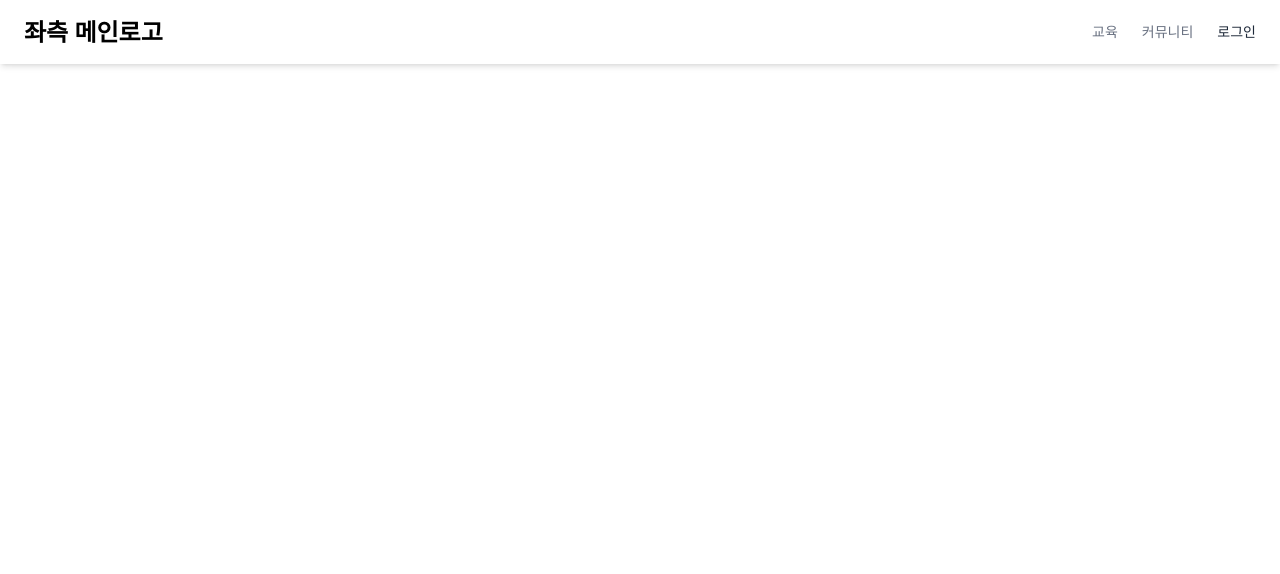
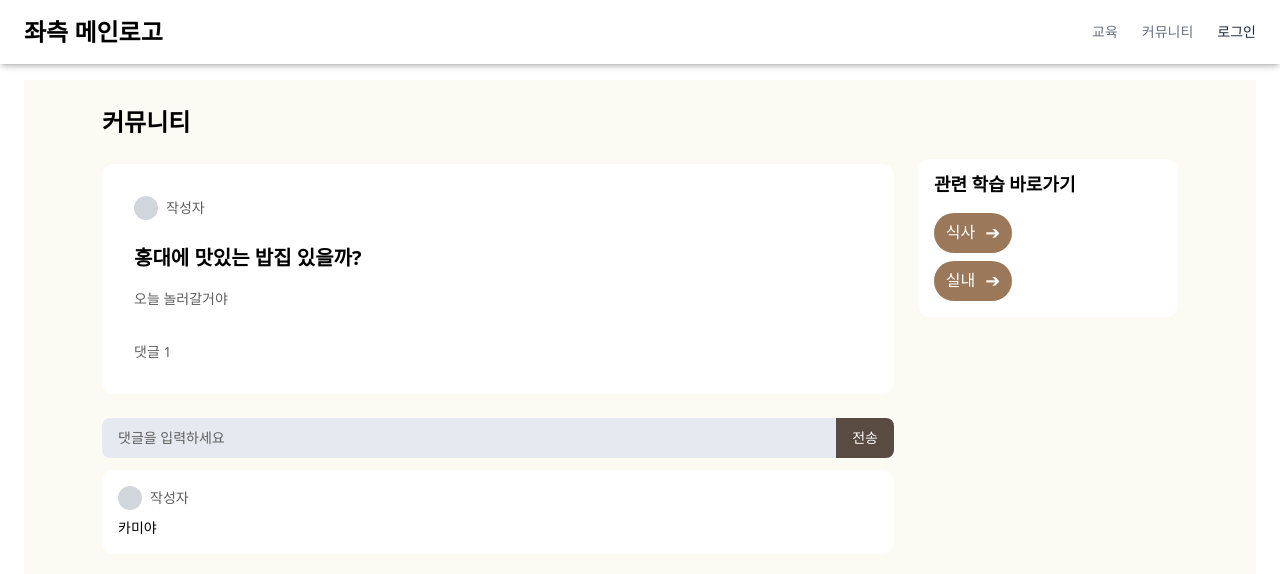
Before and after one commit to hongik-aja/aja-FE, a React (Vite) app: page /community/0 in a window 1280 px wide. Before the commit this address had no page. Shown: the top 574 px of the page. Built offline with nearby package versions, Linux system fonts and the light colour scheme.

Commit message:
커뮤니티 글 목록, 글 상세페이지

```diff
--- a/src/App.jsx
+++ b/src/App.jsx
@@ -1,9 +1,10 @@
 import { BrowserRouter, Route, Routes } from 'react-router-dom';
 import { Layout } from './components/layout/Layout';
 import { Home } from './pages/Home';
-import {Community} from './pages/Community';
+import Community from './pages/Community';
 import {Login} from './pages/Login';
 import Navbar from './components/Navbar';
+import PostDetail from './pages/PostDetail';
 
 const App = () => {
   return (
@@ -15,6 +16,7 @@ const App = () => {
           <Route index element={<Home />} />
           <Route path="/Community" element={<Community />} />
           <Route path="/Login" element={<Login />} />
+          <Route path="/community/:id" element={<PostDetail />} />
         </Route>
       </Routes>
       </div>
--- a/src/index.css
+++ b/src/index.css
@@ -4,3 +4,73 @@ body {
   margin: 0;
   padding: 0;
 }
+
+.main-com-font{
+  color: #000;
+font-family: Pretendard;
+font-size: 28px;
+font-style: normal;
+font-weight: 700;
+line-height: 120%; /* 33.6px */
+}
+
+.com-title{
+  color: #000;
+font-family: Pretendard;
+font-size: 28px;
+font-style: normal;
+font-weight: 700;
+line-height: 120%; /* 33.6px */
+}
+
+.com-searchbar{
+  display: flex;
+width: 739px;
+height: 48px;
+padding: 9px 24px;
+justify-content: space-between;
+align-items: center;
+flex-shrink: 0;
+border-radius: 8px;
+border: 1px solid var(--Main-2, #534B45);
+background: var(--White, #FFF);
+}
+
+.com-button{
+width: 24px;
+height: 24px;
+flex-shrink: 0;
+aspect-ratio: 1/1;
+}
+
+.com-edu-go{
+  color: #000;
+font-family: Pretendard;
+font-size: 18px;
+font-style: normal;
+font-weight: 700;
+line-height: 120%; /* 21.6px */
+padding-bottom: 16px;
+}
+
+.com-edu-button{
+  width: 78px;
+  height: 40px;
+  display: flex;
+padding: 10px;
+justify-content: center;
+align-items: center;
+gap: 10px;
+border-radius: 30px;
+background: var(--Main, #9B7859);
+color: var(--White, #FFF);
+font-family: Pretendard;
+font-size: 16px;
+font-style: normal;
+font-weight: 400;
+line-height: 120%; /* 19.2px */
+}
+
+.font-pretendard {
+  font-family: 'Pretendard', sans-serif;
+}
--- a/src/pages/Community.jsx
+++ b/src/pages/Community.jsx
@@ -1,12 +1,62 @@
-import { Outlet } from 'react-router-dom';
+import searchIcon from '../assets/search.png';
+import plusIcon from '../assets/plus.png';
+import { Link } from 'react-router-dom';
 
-export const Community = () => {
+export default function Community() {
   return (
-    <div className="flex min-h-screen flex-col">
-      <main className="flex-1 flex flex-col items-center justify-center">
-        커뮤니티 페이지입니다
-        <Outlet />
-      </main>
+    <div className="bg-[#FBFBF3] w-full min-h-screen flex justify-center py-6">
+      {/* 기준이 되는 고정 폭 wrapper */}
+      <div className="w-[1076px]">
+        {/* 제목 */}
+        <h1 className="text-2xl font-bold mb-4">커뮤니티</h1>
+
+        {/* 검색창 */}
+        <form className="flex items-center w-[840px] h-[44px] px-3 mb-4 border border-gray-300 rounded-md bg-white">
+          <input
+            type="text"
+            className="flex-1 h-full text-sm placeholder-gray-400 focus:outline-none"
+            placeholder="검색"
+          />
+          <button type="submit">
+            <img src={searchIcon} alt="검색" className="w-5 h-5 ml-2" />
+          </button>
+        </form>
+
+        {/* 카테고리 필터 */}
+        <div className="h-[44px] flex items-center gap-[48px] px-[22px] bg-white border-b border-[#3C434F]">
+          <button className="text-[#9B7859] text-[16px] font-normal">전체</button>
+          <button className="text-black text-[16px] font-normal">식사</button>
+          <button className="text-black text-[16px] font-normal">화장실</button>
+          <button className="text-black text-[16px] font-normal">관광지</button>
+          <img src={plusIcon} alt="추가" className="w-5 h-5" />
+        </div>
+
+        {/* 게시글 리스트 */}
+        <div className="bg-white rounded-md">
+          {Array.from({ length: 8 }).map((_, i) => (
+            <div
+              key={i}
+              className="flex items-center justify-between px-4 py-3 border-b last:border-none"
+            >
+              <div className="flex items-center gap-4">
+                <div className="w-4 h-4 rounded-full bg-gray-300" />
+                <div className="px-2 py-1 rounded text-sm font-medium">Lion</div>
+
+                {/* 제목을 클릭 가능하도록 Link로 변경 */}
+                <Link
+                  to={`/community/${i}`}
+                  className="px-2 py-1 rounded text-sm hover:underline text-black"
+                >
+                  I love hongdae
+                </Link>
+              </div>
+              <div className="px-2 py-1 rounded text-sm text-gray-500">
+                2025년 7월 6일
+              </div>
+            </div>
+          ))}
+        </div>
+      </div>
     </div>
   );
-};
+}
--- a/src/pages/Home.jsx
+++ b/src/pages/Home.jsx
@@ -12,9 +12,14 @@ export function Home() {
           <a href="#" className="text-sm text-black-600 hover:underline">더보기</a>
         </div>
 
-        <div className="grid grid-cols-2 md:grid-cols-2 gap-8">
-          <p className="text-sm text-gray-500">커뮤니티</p>
-          <p className="text-sm text-gray-500">혜택 쿠폰</p>
+        <div className="grid grid-cols-1 md:grid-cols-2 gap-8 px-6">          <p className="main-com-font">커뮤니티</p>
+          <a href="#" className="text-sm text-black-600 hover:underline">더보기</a>
+
+
+
+          <p className="main-com-font">혜택 쿠폰</p>
+          <a href="#" className="text-sm text-black-600 hover:underline">더보기</a>
+
         </div>
       </div>
     </div>
--- /dev/null
+++ b/src/pages/PostDetail.jsx
@@ -0,0 +1,89 @@
+import { useParams } from 'react-router-dom';
+import { useState } from 'react';
+
+export default function PostDetail() {
+  const { id } = useParams();
+  const [comment, setComment] = useState('');
+  const [comments, setComments] = useState(['카미야']);
+
+  const handleSubmit = (e) => {
+    e.preventDefault();
+    if (!comment.trim()) return;
+    setComments((prev) => [...prev, comment]);
+    setComment('');
+  };
+
+  return (
+    <div className="bg-[#FBFBF3] min-h-screen py-6 flex justify-center">
+      <div className="flex w-[1076px] gap-6">
+        {/* 왼쪽 본문 */}
+        <div className="flex-1">
+          {/* 제목 */}
+          <h1 className="text-[24px] font-Pretendard font-bold mb-6">커뮤니티</h1>
+
+        {/* 게시글 */}
+        <div className="bg-white rounded-[12px] p-8 mb-6">
+        <div className="flex items-center gap-2 mb-6">
+            <div className="w-6 h-6 rounded-full bg-gray-300" />
+            <span className="text-sm font-Pretendard text-[#5E5E5E]">작성자</span>
+        </div>
+
+        <h2 className="text-xl font-Pretendard font-bold text-black mb-4 leading-snug">
+            홍대에 맛있는 밥집 있을까?
+        </h2>
+
+        <p className="text-sm font-Pretendard text-[#5E5E5E] mb-8 leading-relaxed">
+            오늘 놀러갈거야
+        </p>
+
+        <p className="text-sm font-Pretendard text-[#5E5E5E]">댓글 {comments.length}</p>
+        </div>
+
+          {/* 댓글 입력 */}
+          <form
+            onSubmit={handleSubmit}
+            className="flex items-center bg-[#E6EAF0] rounded-[8px] overflow-hidden mb-3"
+          >
+            <input
+              type="text"
+              value={comment}
+              onChange={(e) => setComment(e.target.value)}
+              placeholder="댓글을 입력하세요"
+              className="flex-1 px-4 py-[10px] bg-transparent focus:outline-none text-sm font-Pretendard placeholder-[#5E5E5E]"
+            />
+            <button
+              type="submit"
+              className="bg-[#594A42] text-white text-sm font-Pretendard px-4 py-[10px] rounded-none"
+            >
+              전송
+            </button>
+          </form>
+
+          {/* 댓글 리스트 */}
+          {comments.map((c, i) => (
+            <div key={i} className="bg-white rounded-[12px] p-4 mb-3">
+              <div className="flex items-center gap-2 mb-2">
+                <div className="w-6 h-6 rounded-full bg-gray-300" />
+                <span className="text-sm font-Pretendard text-[#5E5E5E]">작성자</span>
+              </div>
+              <p className="text-sm text-black">{c}</p>
+            </div>
+          ))}
+        </div>
+
+        {/* 사이드 영역 */}
+        <div className=" w-[260px] h-fit rounded-[12px] bg-white p-4 mt-[55px]">
+          <h3 className="com-edu-go">관련 학습 바로가기</h3>
+          <div className="flex flex-col gap-2">
+            <button className="com-edu-button">
+              식사 <span className="text-lg">➔</span>
+            </button>
+            <button className="com-edu-button">
+              실내 <span className="text-lg">➔</span>
+            </button>
+          </div>
+        </div>
+      </div>
+    </div>
+  );
+}
```
Also changed, not shown: src/assets/plus.png (added), src/assets/search.png (added), src/components/Card.jsx (added).
